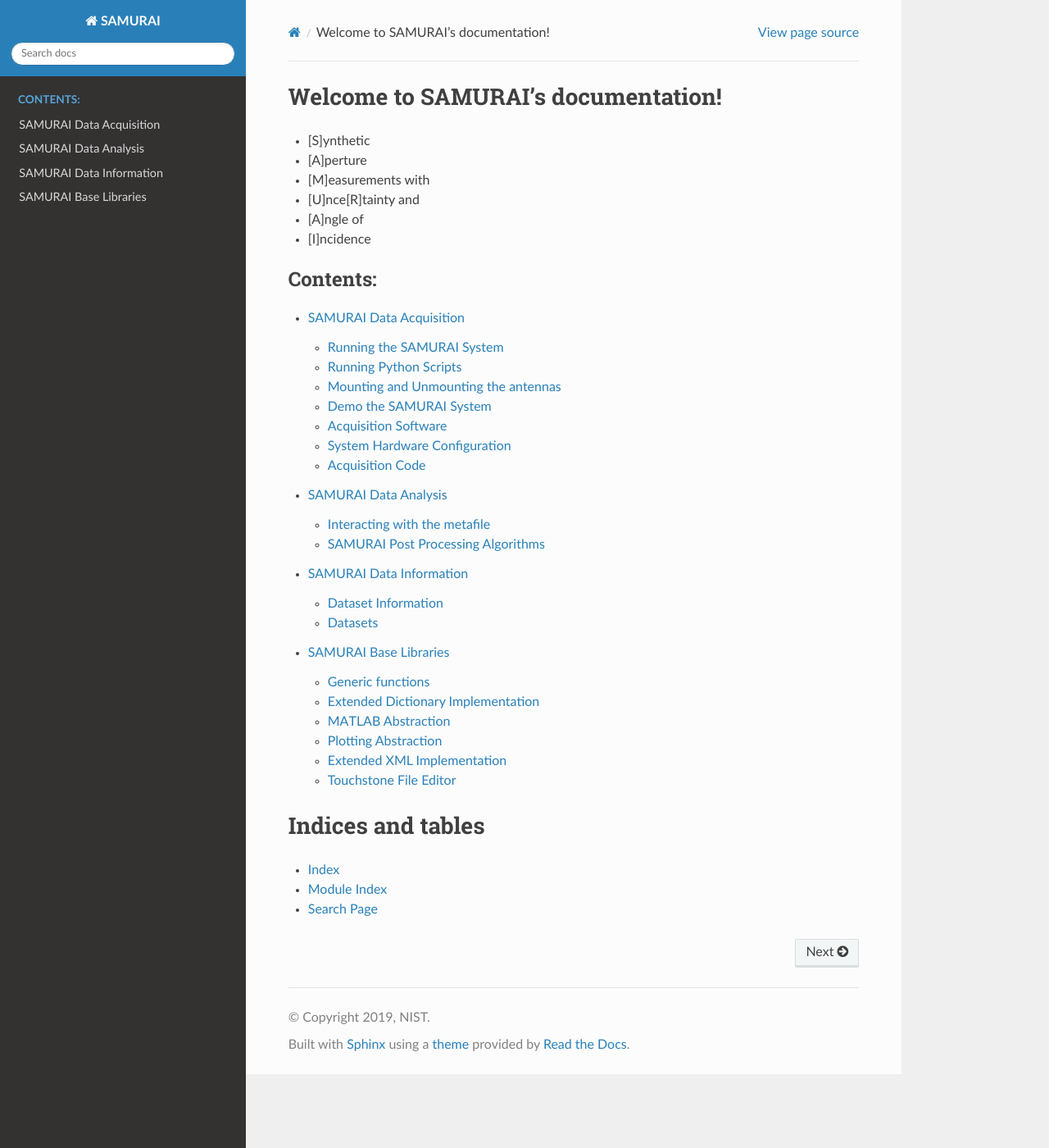
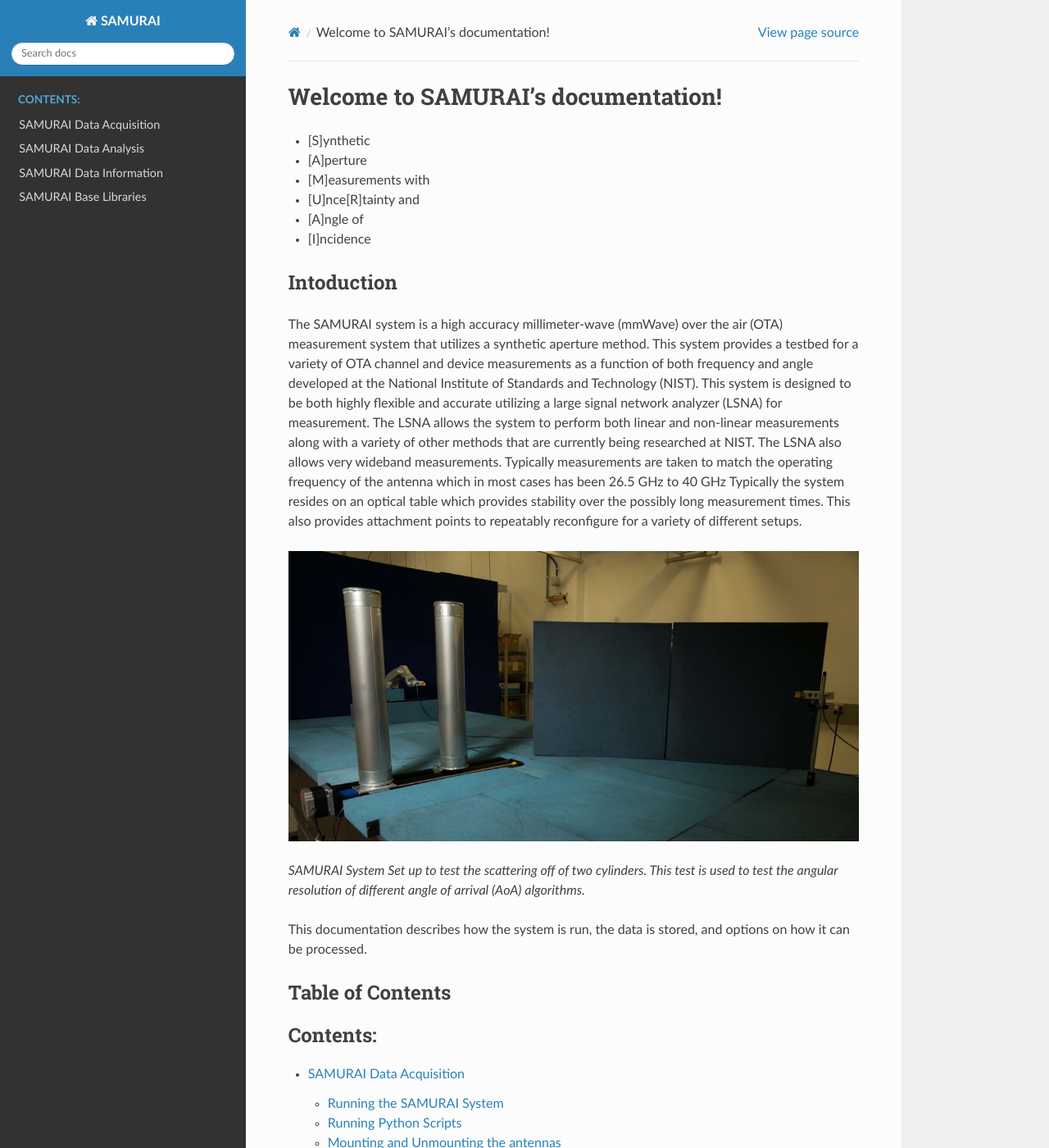
Before and after one commit to usnistgov/SAMURAI, a Sphinx documentation site: the page built from docs/index.rst, in a window 1280 px wide and 1400 px high. Shown: the whole window at 82% size. Built offline with Sphinx 7.4.7 and the Read the Docs theme 2.0.0, drawn with Linux system fonts in a browser that asks for light colours.

Commit message:
better intro to documentation

```diff
--- a/docs/index.rst
+++ b/docs/index.rst
@@ -13,6 +13,26 @@ Welcome to SAMURAI's documentation!
 - [A]ngle of
 - [I]ncidence
 
+Intoduction
+----------------------
+
+The SAMURAI system is a high accuracy millimeter-wave (mmWave) over the air (OTA) measurement system that utilizes a synthetic aperture method.
+This system provides a testbed for a variety of OTA channel and device measurements as a function of both frequency and angle developed at the National Institute of Standards and Technology (NIST).
+This system is designed to be both highly flexible and accurate utilizing a large signal network analyzer (LSNA) for measurement.
+The LSNA allows the system to perform both linear and non-linear measurements along with a variety of other methods that are currently being researched at NIST.
+The LSNA also allows very wideband measurements. Typically measurements are taken to match the operating frequency of the antenna which in most cases has been 26.5 GHz to 40 GHz
+Typically the system resides on an optical table which provides stability over the possibly long measurement times. This also provides attachment points
+to repeatably reconfigure for a variety of different setups.
+
+.. image:: ./external_data/samurai_dual_cyl.jpg
+*SAMURAI System Set up to test the scattering off of two cylinders. This test is used to test the angular resolution of different angle of arrival (AoA) algorithms.*
+
+This documentation describes how the system is run, the data is stored, and options on how it can be processed.
+
+
+Table of Contents
+------------------------
+
 .. toctree::
    acquisition/index
    analysis/index
```
Also changed, not shown: docs/acquisition/samurai_config.rst (+13 -0 lines), docs/external_data/samurai_dual_cyl.jpg (added).
